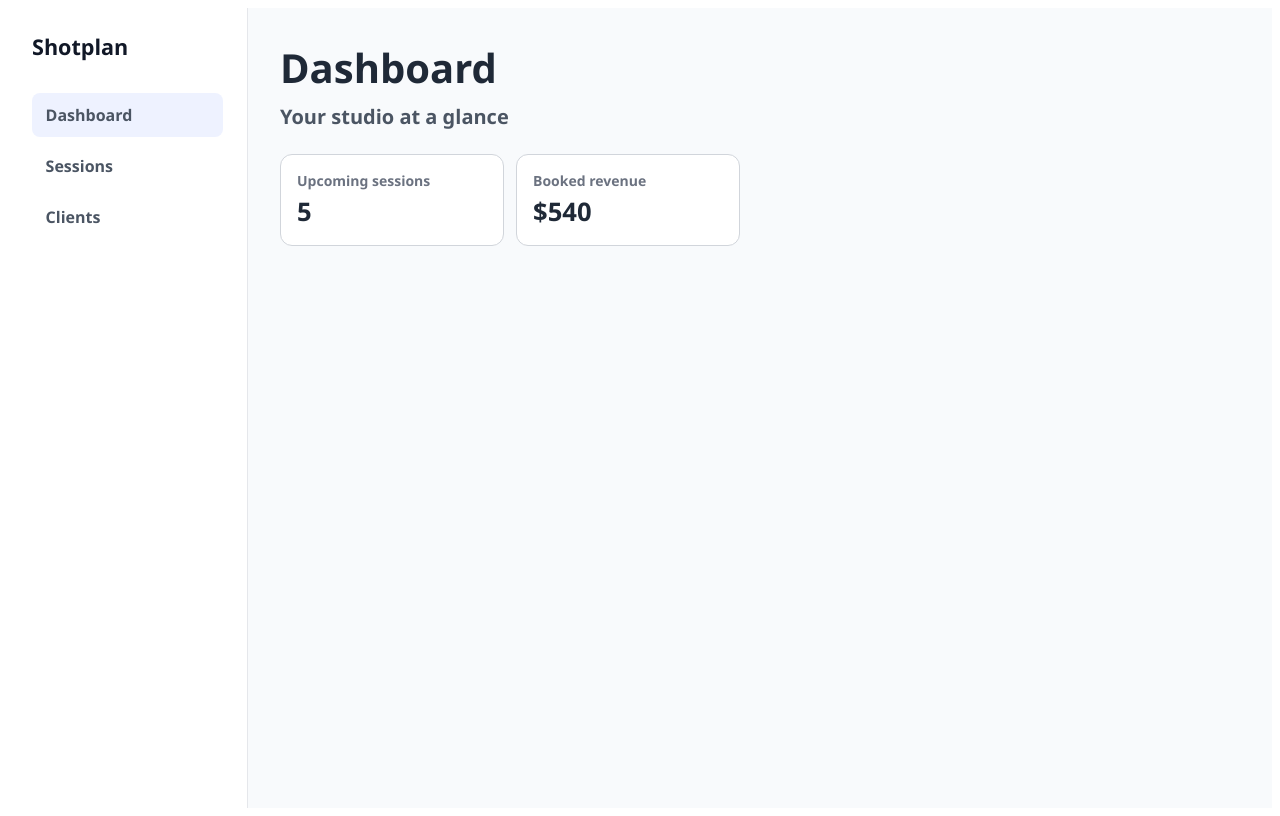
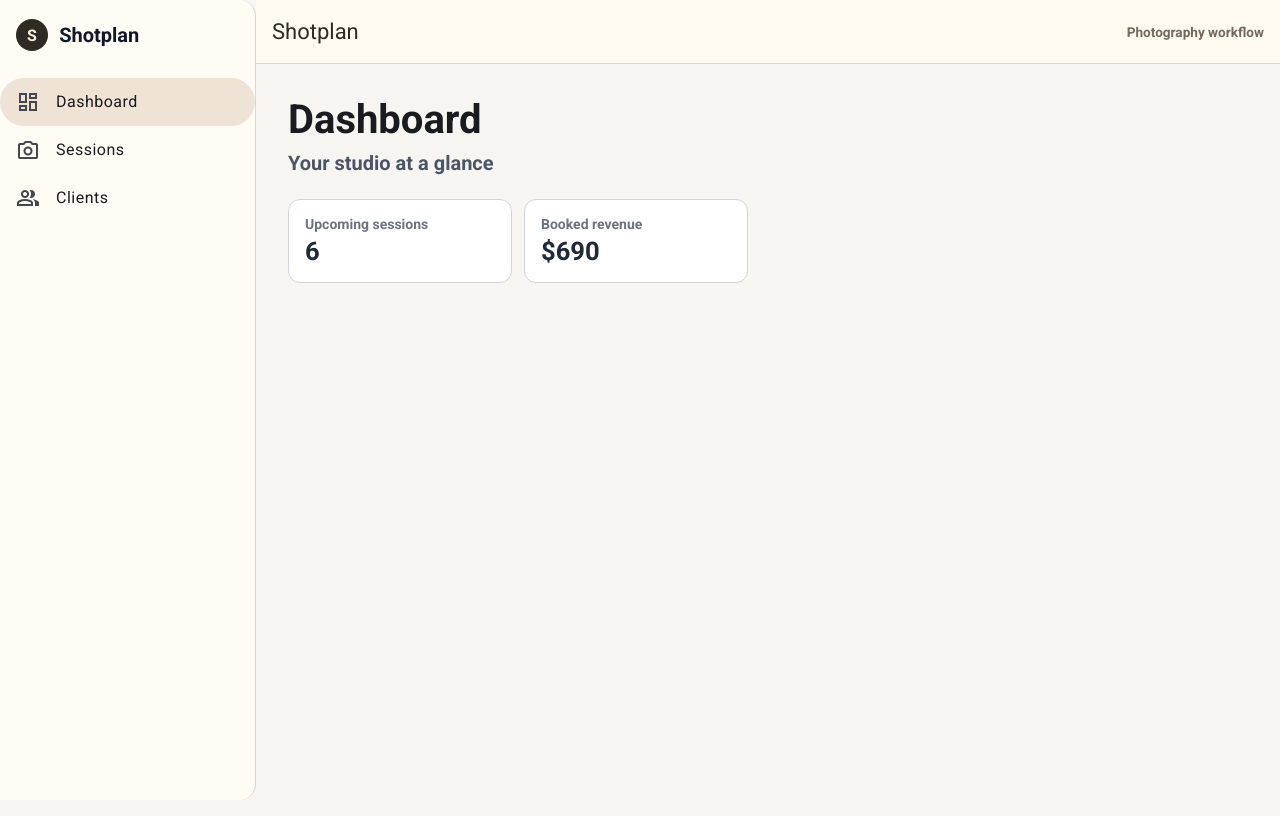
Before and after one commit to captaaint/shotplan, an Angular app: page /dashboard in a window 1280 px wide. Built offline with nearby package versions, Linux system fonts and the light colour scheme; data requests are answered from the project's data file.

Commit message:
feat: enhance layout and styling with Angular Material components, update dependencies, and improve responsiveness

```diff
--- a/db.json
+++ b/db.json
@@ -11,7 +11,11 @@
       "price": 240,
       "status": "booked",
       "galleryUrl": "/gallery/anna-portrait",
-      "shotList": ["Window light portraits", "Close-up headshots", "Profile detail"]
+      "shotList": [
+        "Window light portraits",
+        "Close-up headshots",
+        "Profile detail"
+      ]
     },
     {
       "id": "s-102",
@@ -23,7 +27,11 @@
       "endTime": "19:00",
       "price": 420,
       "status": "inquiry",
-      "shotList": ["Ring detail", "Walking portraits", "Wide location frame"]
+      "shotList": [
+        "Ring detail",
+        "Walking portraits",
+        "Wide location frame"
+      ]
     },
     {
       "id": "s-103",
@@ -36,7 +44,11 @@
       "price": 320,
       "status": "done",
       "galleryUrl": "/gallery/elena-family",
-      "shotList": ["Full family portrait", "Kids together", "Parent portraits"]
+      "shotList": [
+        "Full family portrait",
+        "Kids together",
+        "Parent portraits"
+      ]
     },
     {
       "id": "s-104",
@@ -49,7 +61,11 @@
       "price": 180,
       "status": "done",
       "galleryUrl": "/gallery/david-headshots",
-      "shotList": ["LinkedIn crop", "Horizontal website crop", "Black background option"]
+      "shotList": [
+        "LinkedIn crop",
+        "Horizontal website crop",
+        "Black background option"
+      ]
     },
     {
       "id": "s-105",
@@ -61,7 +77,11 @@
       "endTime": "16:00",
       "price": 560,
       "status": "inquiry",
-      "shotList": ["Workspace portraits", "Product interaction", "Social media crops"]
+      "shotList": [
+        "Workspace portraits",
+        "Product interaction",
+        "Social media crops"
+      ]
     },
     {
       "id": "2bnTInQYGKE",
@@ -73,7 +93,10 @@
       "endTime": "11:00",
       "price": 150,
       "status": "booked",
-      "shotList": ["Arrival portraits", "Favorite detail shots"]
+      "shotList": [
+        "Arrival portraits",
+        "Favorite detail shots"
+      ]
     },
     {
       "clientId": "c-101",
@@ -82,8 +105,26 @@
       "date": "2026-08-10",
       "price": 150,
       "status": "booked",
-      "shotList": ["Arrival portraits", "Favorite detail shots"],
+      "shotList": [
+        "Arrival portraits",
+        "Favorite detail shots"
+      ],
       "id": "ADpd5MHfuSY"
+    },
+    {
+      "clientId": "c-101",
+      "clientName": "Test Client 8",
+      "type": "Mini Session",
+      "date": "2026-08-10",
+      "startTime": "10:00",
+      "endTime": "11:00",
+      "price": 150,
+      "status": "booked",
+      "shotList": [
+        "Arrival portraits",
+        "Favorite detail shots"
+      ],
+      "id": "xiOov7cPaJo"
     }
   ],
   "clients": [
--- a/package.json
+++ b/package.json
@@ -13,10 +13,13 @@
   "private": true,
   "packageManager": "npm@11.8.0",
   "dependencies": {
+    "@angular/animations": "^21.2.17",
+    "@angular/cdk": "^21.2.14",
     "@angular/common": "^21.2.0",
     "@angular/compiler": "^21.2.0",
     "@angular/core": "^21.2.0",
     "@angular/forms": "^21.2.0",
+    "@angular/material": "^21.2.14",
     "@angular/platform-browser": "^21.2.0",
     "@angular/platform-server": "^21.2.0",
     "@angular/router": "^21.2.0",
--- a/src/app/app.config.ts
+++ b/src/app/app.config.ts
@@ -1,5 +1,6 @@
 import { provideHttpClient, withFetch, withInterceptors } from '@angular/common/http';
 import { ApplicationConfig, provideBrowserGlobalErrorListeners } from '@angular/core';
+import { provideAnimationsAsync } from '@angular/platform-browser/animations/async';
 import { provideClientHydration, withEventReplay } from '@angular/platform-browser';
 import { provideRouter, withComponentInputBinding } from '@angular/router';
 
@@ -12,5 +13,6 @@ export const appConfig: ApplicationConfig = {
     provideHttpClient(withFetch(), withInterceptors([apiBaseUrlInterceptor])),
     provideRouter(routes, withComponentInputBinding()),
     provideClientHydration(withEventReplay()),
+    provideAnimationsAsync(),
   ],
 };
--- a/src/app/core/layout/shell.html
+++ b/src/app/core/layout/shell.html
@@ -1,15 +1,59 @@
-<div class="shell">
-  <aside class="sidebar" aria-label="Primary navigation">
-    <a class="brand" routerLink="/dashboard">Shotplan</a>
+<mat-sidenav-container class="shell">
+  <mat-sidenav
+    #drawer
+    class="sidenav"
+    fixedInViewport
+    [mode]="isDrawerMode() ? 'over' : 'side'"
+    [opened]="!isDrawerMode()"
+  >
+    <a class="brand" routerLink="/dashboard">
+      <span class="brand-mark">S</span>
+      <span>Shotplan</span>
+    </a>
 
-    <nav>
-      <a routerLink="/dashboard" routerLinkActive="active-link">Dashboard</a>
-      <a routerLink="/sessions" routerLinkActive="active-link">Sessions</a>
-      <a routerLink="/clients" routerLinkActive="active-link">Clients</a>
-    </nav>
-  </aside>
+    <mat-nav-list aria-label="Primary navigation">
+      <a
+        mat-list-item
+        routerLink="/dashboard"
+        routerLinkActive="active-link"
+        (click)="isDrawerMode() && drawer.close()"
+      >
+        <mat-icon matListItemIcon>dashboard</mat-icon>
+        <span matListItemTitle>Dashboard</span>
+      </a>
+      <a
+        mat-list-item
+        routerLink="/sessions"
+        routerLinkActive="active-link"
+        (click)="isDrawerMode() && drawer.close()"
+      >
+        <mat-icon matListItemIcon>photo_camera</mat-icon>
+        <span matListItemTitle>Sessions</span>
+      </a>
+      <a
+        mat-list-item
+        routerLink="/clients"
+        routerLinkActive="active-link"
+        (click)="isDrawerMode() && drawer.close()"
+      >
+        <mat-icon matListItemIcon>group</mat-icon>
+        <span matListItemTitle>Clients</span>
+      </a>
+    </mat-nav-list>
+  </mat-sidenav>
 
-  <main class="content">
-    <router-outlet></router-outlet>
-  </main>
-</div>
+  <mat-sidenav-content>
+    <mat-toolbar class="topbar">
+      <button type="button" mat-icon-button class="menu-button" (click)="drawer.toggle()">
+        <mat-icon>menu</mat-icon>
+      </button>
+      <span>Shotplan</span>
+      <span class="toolbar-spacer"></span>
+      <span class="toolbar-kicker">Photography workflow</span>
+    </mat-toolbar>
+
+    <main class="content">
+      <router-outlet></router-outlet>
+    </main>
+  </mat-sidenav-content>
+</mat-sidenav-container>
--- a/src/app/core/layout/shell.scss
+++ b/src/app/core/layout/shell.scss
@@ -2,49 +2,69 @@
   display: block;
   min-height: 100vh;
   color: #1f2937;
-  font-family: 'Segoe UI', sans-serif;
 }
 
 .shell {
-  display: grid;
-  grid-template-columns: 15rem minmax(0, 1fr);
   min-height: 100vh;
-  background: #f8fafc;
+  background: #f6f5f2;
 }
 
-.sidebar {
-  display: flex;
-  flex-direction: column;
-  gap: 2rem;
-  padding: 1.5rem;
-  border-right: 1px solid #e5e7eb;
-  background: #ffffff;
+.sidenav {
+  width: 16rem;
+  border-right: 1px solid #ddd6cc;
+  background: #fffcf6;
 }
 
 .brand {
+  display: flex;
+  align-items: center;
+  gap: 0.7rem;
   color: #111827;
-  font-size: 1.35rem;
+  font-size: 1.25rem;
   font-weight: 800;
+  padding: 1.2rem 1rem;
   text-decoration: none;
 }
 
-nav {
-  display: grid;
-  gap: 0.4rem;
+.brand-mark {
+  display: inline-grid;
+  place-items: center;
+  width: 2rem;
+  height: 2rem;
+  border-radius: 50%;
+  background: #2f2a24;
+  color: #f9f1df;
+  font-size: 1rem;
 }
 
-nav a {
-  border-radius: 0.5rem;
-  color: #4b5563;
-  font-weight: 700;
-  padding: 0.7rem 0.85rem;
-  text-decoration: none;
+.topbar {
+  position: sticky;
+  top: 0;
+  z-index: 2;
+  border-bottom: 1px solid #ddd6cc;
+  background: #fffaf0;
+  color: #2f2a24;
 }
 
-nav a:hover,
+.menu-button {
+  display: none;
+  margin-right: 0.5rem;
+}
+
+.toolbar-spacer {
+  flex: 1 1 auto;
+}
+
+.toolbar-kicker {
+  color: #74685c;
+  font-size: 0.85rem;
+  font-weight: 600;
+}
+
 .active-link {
-  background: #eef2ff;
-  color: #1d4ed8;
+  --mdc-list-list-item-label-text-color: #2f2a24;
+  --mdc-list-list-item-leading-icon-color: #2f2a24;
+  background: #eee3d4;
 }
 
 .content {
@@ -53,16 +73,23 @@ nav a:hover,
 }
 
 @media (max-width: 48rem) {
-  .shell {
-    grid-template-columns: 1fr;
+  .sidenav {
+    width: 15rem;
   }
 
-  .sidebar {
-    border-bottom: 1px solid #e5e7eb;
-    border-right: 0;
+  .shell .sidenav {
+    position: fixed;
   }
 
-  nav {
-    grid-template-columns: repeat(2, minmax(0, 1fr));
+  .menu-button {
+    display: inline-flex;
+  }
+
+  .content {
+    padding: 1rem;
+  }
+
+  .toolbar-kicker {
+    display: none;
   }
 }
--- a/src/app/core/layout/shell.ts
+++ b/src/app/core/layout/shell.ts
@@ -1,10 +1,34 @@
-import { Component } from '@angular/core';
+import { Component, inject } from '@angular/core';
+import { toSignal } from '@angular/core/rxjs-interop';
+import { BreakpointObserver } from '@angular/cdk/layout';
+import { MatButtonModule } from '@angular/material/button';
+import { MatIconModule } from '@angular/material/icon';
+import { MatListModule } from '@angular/material/list';
+import { MatSidenavModule } from '@angular/material/sidenav';
+import { MatToolbarModule } from '@angular/material/toolbar';
 import { RouterLink, RouterLinkActive, RouterOutlet } from '@angular/router';
+import { map } from 'rxjs';
 
 @Component({
   selector: 'app-shell',
-  imports: [RouterLink, RouterLinkActive, RouterOutlet],
+  imports: [
+    MatButtonModule,
+    MatIconModule,
+    MatListModule,
+    MatSidenavModule,
+    MatToolbarModule,
+    RouterLink,
+    RouterLinkActive,
+    RouterOutlet,
+  ],
   templateUrl: './shell.html',
   styleUrl: './shell.scss',
 })
-export class Shell {}
+export class Shell {
+  private readonly breakpointObserver = inject(BreakpointObserver);
+
+  protected readonly isDrawerMode = toSignal(
+    this.breakpointObserver.observe('(max-width: 48rem)').pipe(map((result) => result.matches)),
+    { initialValue: false },
+  );
+}
--- a/src/index.html
+++ b/src/index.html
@@ -1,11 +1,20 @@
 <!doctype html>
 <html lang="en">
   <head>
-  <meta charset="utf-8">
+    <meta charset="utf-8" />
     <title>Shotplan</title>
-  <base href="/">
-  <meta name="viewport" content="width=device-width, initial-scale=1">
-  <link rel="icon" type="image/x-icon" href="favicon.ico">
+    <base href="/" />
+    <meta name="viewport" content="width=device-width, initial-scale=1" />
+    <link rel="icon" type="image/x-icon" href="favicon.ico" />
+    <link rel="preconnect" href="https://fonts.gstatic.com" />
+    <link
+      href="https://fonts.googleapis.com/css2?family=Roboto:wght@400;500;700&display=swap"
+      rel="stylesheet"
+    />
+    <link
+      href="https://fonts.googleapis.com/css2?family=Material+Symbols+Outlined"
+      rel="stylesheet"
+    />
   </head>
   <body>
     <app-root></app-root>
--- a/src/styles.scss
+++ b/src/styles.scss
@@ -1 +1,43 @@
-/* You can add global styles to this file, and also import other style files */
+@use '@angular/material' as mat;
+
+html {
+  @include mat.theme(
+    (
+      color: (
+        primary: mat.$azure-palette,
+        tertiary: mat.$orange-palette,
+      ),
+      typography: Roboto,
+      density: 0,
+    )
+  );
+}
+
+html,
+body {
+  min-height: 100%;
+  margin: 0;
+}
+
+body {
+  background: #f6f5f2;
+  color: #1f2937;
+  font-family: Roboto, Arial, sans-serif;
+}
+
+.mat-icon {
+  font-family: 'Material Symbols Outlined';
+  font-weight: normal;
+  font-style: normal;
+  font-size: 24px;
+  line-height: 1;
+  letter-spacing: normal;
+  text-transform: none;
+  display: inline-block;
+  white-space: nowrap;
+  word-wrap: normal;
+  direction: ltr;
+  font-feature-settings: 'liga';
+  -webkit-font-feature-settings: 'liga';
+  -webkit-font-smoothing: antialiased;
+}
```
Also changed, not shown: 1 other file (tests, documents, lock files or other folders). Lines whose indentation alone changed are shown as unchanged.
